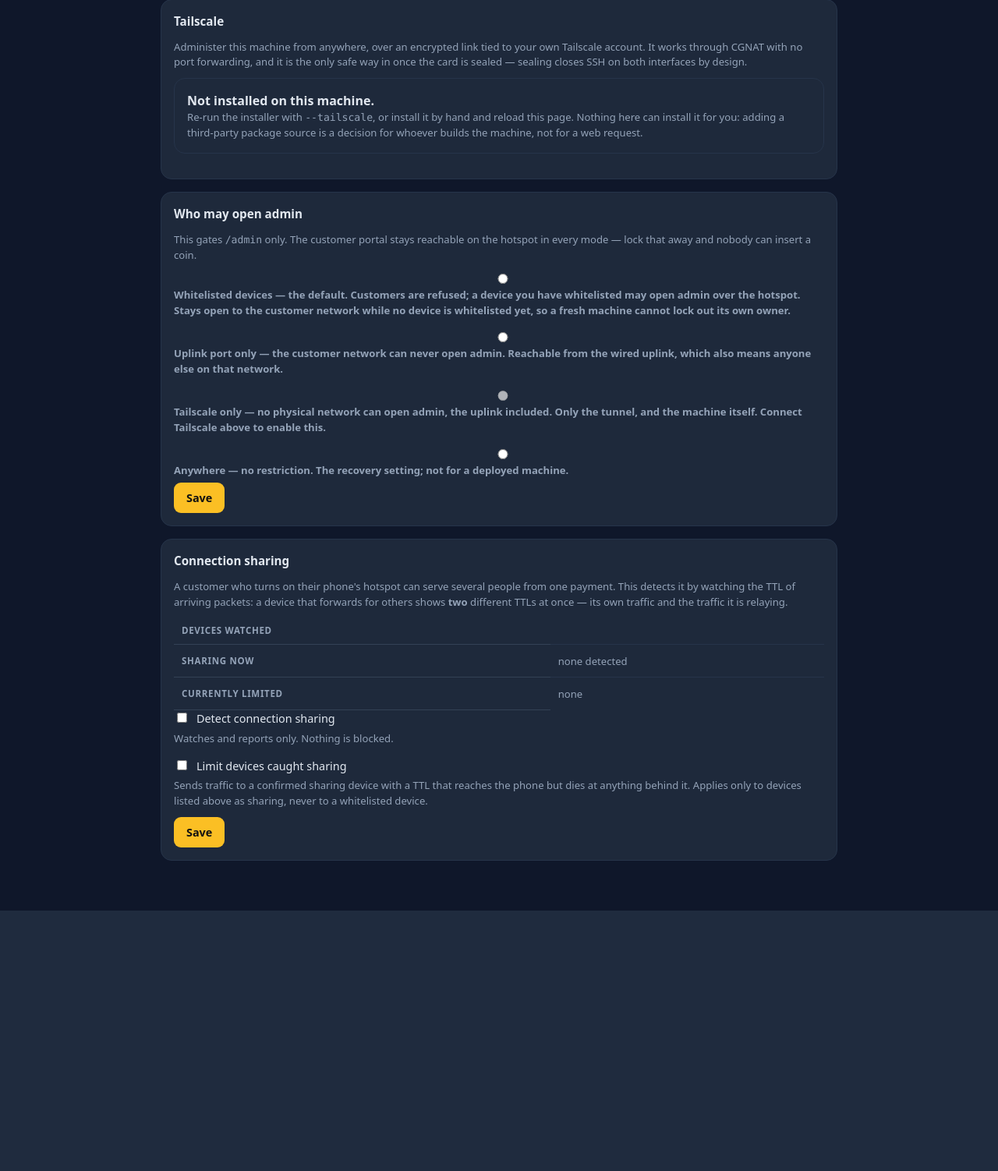
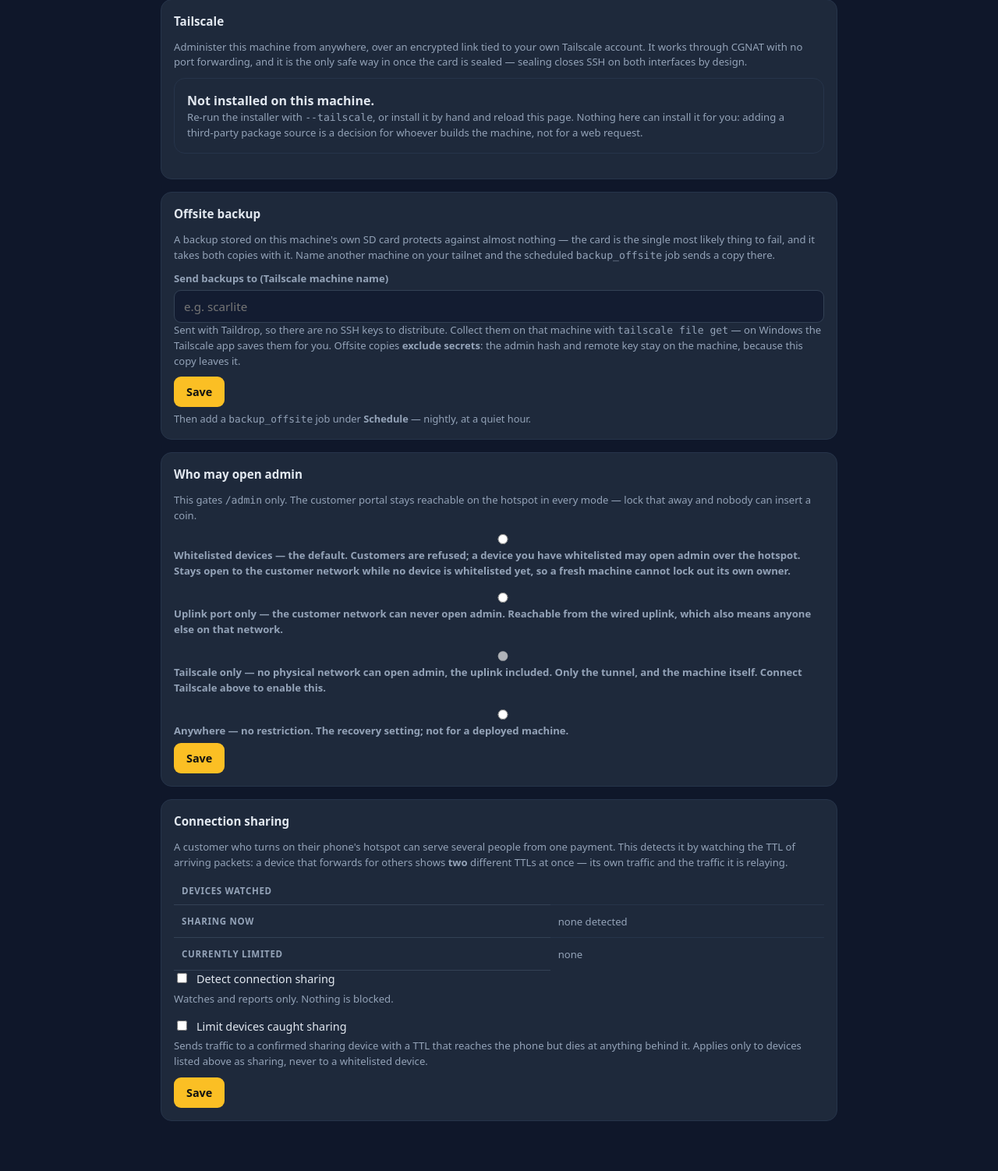
Before and after one commit to arcosesd2/orange-pi-pisowifi, a Flask app: template app/templates/remote_access.html in a window 1280 px wide. Shown: the part 123-1625 px from the top of the page at 78% size. Before the commit the page ends 1291 px from the top, so only its background shows below. Run offline with Flask 3, Linux system fonts and the light colour scheme; the template is opened without the code that fills it, so the values that code supplies are empty; parts of the project's set-up code (start-up, migrations or seed data) failed here and were passed over.

Commit message:
Offsite backups over Taildrop, and auto-block admin probers
OFFSITE BACKUP. The scheduler could already back up, but only onto the same SD
card as the database -- which protects against almost nothing, since the card
is the single most likely thing to fail and takes both copies with it. The new
backup_offsite job sends a copy to another machine on the tailnet.

Taildrop rather than scp: no SSH keys to distribute between machines, no
accounts to keep in step, and it works to any device the owner already has on
the tailnet. Offsite copies exclude secrets -- this one leaves the machine, and
a backup carrying the admin hash and remote key is a different risk from one
that never moves. The peer name is validated as a hostname before it becomes an
argv element.

PROBER BLOCKING. /admin denials are already audited with a source. One denial
is a customer who typed it out of curiosity; a stream from one device is
somebody trying doors, so after N in a window that MAC is blocked outright.

Keyed on MAC, not IP, because a customer can take a new DHCP address in
seconds and the firewall enforces on MAC anyway. Whitelisted devices are exempt
and tested to be: an owner fumbling their own password locking themselves out
of their own machine is exactly the own-goal this kind of feature invites.
Setting it to 0 switches it off, also tested.

Co-Authored-By: Claude Opus 5 <noreply@anthropic.com>

```diff
--- a/app/config.json
+++ b/app/config.json
@@ -8,6 +8,11 @@
   "admin_lan_access": "whitelist",
   "wan_management": false,
   "_comment_wan_ssh": "true opens SSH (and ping) on the uplink port but NOT the portal -- for an owner who administers over Tailscale yet wants one trusted machine able to shell in over the wire. Key-only SSH is what actually restricts who gets in; the firewall cannot pin to a laptop whose DHCP address moves. seal.sh does not clear this, so decide before imaging.",
+  "_comment_backup_peer": "Tailscale machine name to send nightly offsite backups to, e.g. \"scarlite\". A backup on the same SD card as the database protects against almost nothing, since the card is the most likely thing to fail and takes both copies with it. Sent with Taildrop, so no SSH keys to distribute; collect on the receiving machine with `tailscale file get`. Offsite copies exclude secrets.",
+  "_comment_admin_probe": "Block a device after this many denied /admin requests within the window. One denial is curiosity; a stream from one device is somebody trying doors, and every denial is already in the audit log. Keyed on MAC because a customer can take a new DHCP address in seconds. Whitelisted devices are exempt. 0 disables.",
+  "admin_probe_block_after": 5,
+  "admin_probe_window_s": 60,
+  "backup_peer": "",
   "wan_ssh": false,
   "_comment_wan_admin": "true serves the ADMIN PAGE ONLY (no SSH) on the uplink port, and survives seal.sh. Required when admin_lan_access is off, otherwise sealing leaves admin unreachable.",
   "wan_admin": false,
--- a/app/main.py
+++ b/app/main.py
@@ -65,6 +65,11 @@ DEFAULTS = {
     # wan_management -- needed when admin_lan_access is "off", or admin
     # would be reachable from nowhere at all.
     # SSH + ping on the uplink, without exposing the portal there.
+    # Block a device after this many denied /admin requests inside the window.
+    # 0 disables it. Whitelisted devices are never blocked by this.
+    "admin_probe_block_after": 5,
+    "admin_probe_window_s": 60,
+    "backup_peer": "",
     "wan_ssh": False,
     "wan_admin": False,
     # Default topology: eth0 = internet uplink (onboard), eth1 = antenna/LAN
@@ -385,12 +390,58 @@ def _admin_guard():
         # can see it and a customer cannot.
         _audit("admin_denied",
                "%s (%s)" % (request.path, denied.split("\n")[0]))
+        _note_admin_probe()
         return redirect(f"http://{CFG['gateway_ip']}:{CFG['portal_port']}/", 302)
     # A machine still on the shipped password can do nothing but change it.
     if (admin_ok() and db.admin_password_is_default()
             and request.path not in ("/admin/setup", "/admin/logout")):
         return redirect("/admin/setup")
     return None
+
+
+# ---------- automatic blocking of admin probers ----------
+# One denied request is a customer who typed /admin out of curiosity. A stream
+# of them from the same device is somebody trying doors, and the audit log
+# already records every one -- turning that record into an action costs almost
+# nothing.
+#
+# Keyed on MAC, not IP: a customer can pick up a new DHCP address in seconds,
+# and the firewall enforces on MAC anyway. Whitelisted devices are exempt, so
+# an owner fumbling their own password is never locked out by this.
+_probe_hits = {}
+_probe_lock = threading.Lock()
+
+
+def _note_admin_probe():
+    """Count denied /admin requests per device, and block a persistent one."""
+    limit = int(setting("admin_probe_block_after") or 0)
+    if limit <= 0:
+        return                                  # feature switched off
+    mac = client_mac()
+    if not mac or db.is_whitelisted(mac):
+        return
+    window = float(setting("admin_probe_window_s") or 60)
+    now = time.monotonic()
+    with _probe_lock:
+        hits = [t for t in _probe_hits.get(mac, ()) if now - t < window]
+        hits.append(now)
+        _probe_hits[mac] = hits
+        count = len(hits)
+        if count < limit:
+            return
+        _probe_hits.pop(mac, None)              # blocked; stop counting it
+    try:
+        db.set_device(mac, "block",
+                      label="auto: probed admin %d times" % count)
+        firewall.block_add(mac)
+        firewall.revoke(mac)
+        db.log_audit("admin_probe_blocked",
+                     "%s after %d denied attempts in %.0fs"
+                     % (mac, count, window))
+        app.logger.warning("blocked %s: %d denied admin requests in %.0fs",
+                           mac, count, window)
+    except Exception as e:                                   # pragma: no cover
+        app.logger.warning("could not block prober %s: %s", mac, e)
 
 
 # ---------- settings: DB overrides config.json defaults ----------
@@ -1445,6 +1496,7 @@ def _remote_page(msg=None, error=None):
         enforce=bool(setting("anti_tether_enforce")),
         wan_admin=bool(setting("wan_admin")),
         admin_lan_access=setting("admin_lan_access") or "whitelist",
+        backup_peer=setting("backup_peer") or "",
         msg=msg, error=error)
 
 
@@ -1487,6 +1539,24 @@ def admin_tailscale_logout():
 
 
 _ACCESS_MODES = ("whitelist", "off", "tailscale", "any")
+
+
+@app.route("/admin/backup-peer", methods=["POST"])
+def admin_backup_peer():
+    if not admin_ok():
+        return redirect("/admin/login")
+    peer = (request.form.get("backup_peer") or "").strip()
+    # A machine name, not a command fragment: this ends up as an argv element
+    # for `tailscale file cp`, and there is no reason for it to contain
+    # anything but a hostname.
+    if peer and not re.fullmatch(r"[A-Za-z0-9][A-Za-z0-9._-]{0,62}", peer):
+        return _remote_page(error="That is not a valid Tailscale machine name.")
+    db.set_setting("backup_peer", peer)
+    db.log_audit("backup_peer", peer or "(cleared)")
+    if not peer:
+        return _remote_page(msg="Offsite backup target cleared.")
+    return _remote_page(msg="Offsite backups will be sent to '%s'. Add a "
+                            "backup_offsite job under Schedule." % peer)
 
 
 @app.route("/admin/access-mode", methods=["POST"])
@@ -1665,7 +1735,8 @@ def admin_schedules():
 # Job types the scheduler actually implements. Anything else is accepted into
 # the list and then logged as "unknown job type" once a day, where nobody sees
 # it — so reject it at the door instead.
-SCHEDULE_TYPES = ("reboot", "backup", "set_rate", "blocklist_refresh", "report")
+SCHEDULE_TYPES = ("reboot", "backup", "backup_offsite", "set_rate",
+                  "blocklist_refresh", "report")
 
 
 def _schedules_page(error=None):
--- a/app/templates/remote_access.html
+++ b/app/templates/remote_access.html
@@ -73,6 +73,35 @@
       </form>
     {% endif %}
   {% endif %}
+</section>
+
+<section class="card">
+  <h2>Offsite backup</h2>
+  <p class="muted">
+    A backup stored on this machine's own SD card protects against almost
+    nothing &mdash; the card is the single most likely thing to fail, and it
+    takes both copies with it. Name another machine on your tailnet and the
+    scheduled <code>backup_offsite</code> job sends a copy there.
+  </p>
+
+  <form method="post" action="/admin/backup-peer">
+    <label for="peer">Send backups to (Tailscale machine name)</label>
+    <input id="peer" name="backup_peer" value="{{ backup_peer }}"
+           placeholder="e.g. scarlite" autocomplete="off">
+    <p class="muted">
+      Sent with Taildrop, so there are no SSH keys to distribute. Collect them
+      on that machine with <code>tailscale file get</code> &mdash; on Windows
+      the Tailscale app saves them for you. Offsite copies <b>exclude
+      secrets</b>: the admin hash and remote key stay on the machine, because
+      this copy leaves it.
+    </p>
+    <button class="btn primary">Save</button>
+  </form>
+
+  <p class="hint">
+    Then add a <code>backup_offsite</code> job under <b>Schedule</b> &mdash;
+    nightly, at a quiet hour.
+  </p>
 </section>
 
 <section class="card">
```
Also changed, not shown: app/scheduler.py (+30 -0 lines), tests/test_cash_health.py (+45 -0 lines), tests/test_templates.py (+2 -1 lines).
